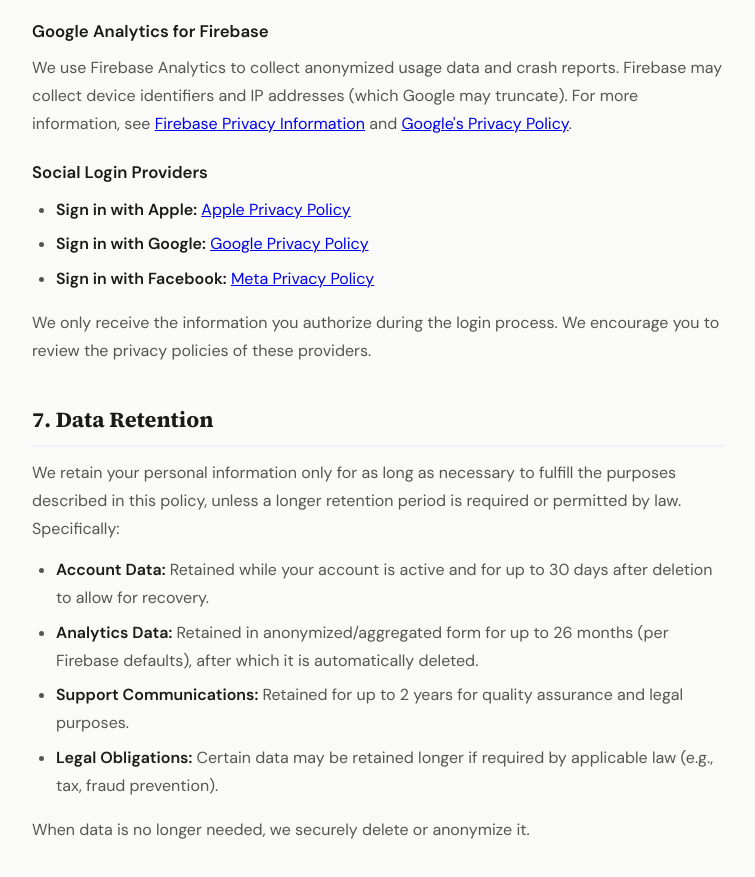
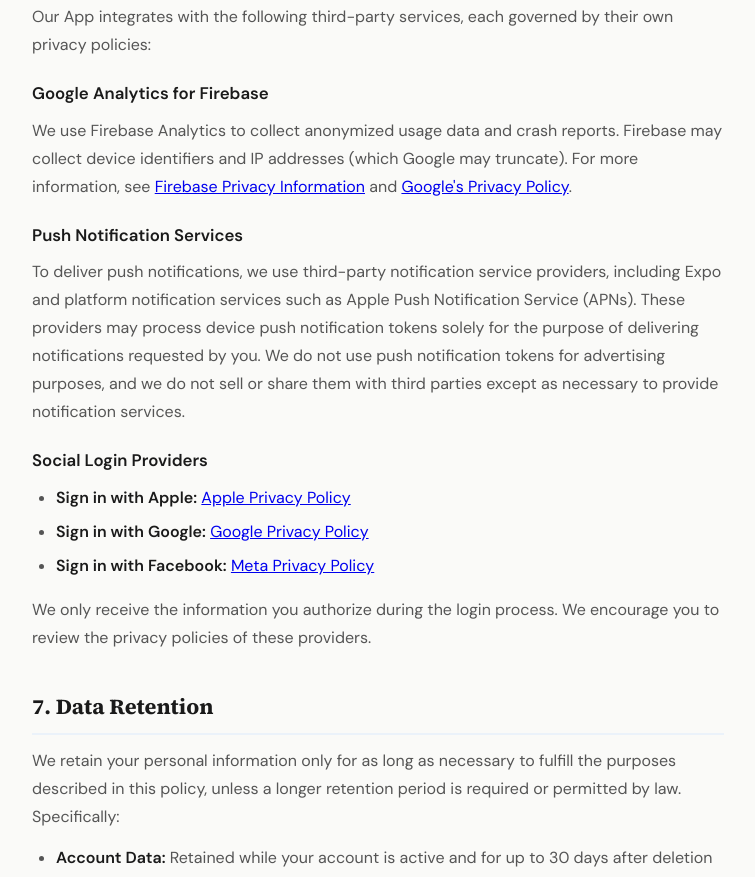
Before and after one commit to TPGLLC-dev/MagiPulse-legal, a plain HTML site: page index.html in a window 1280 px wide. Shown: the part 3784-4661 px from the top of the page, without its empty margins (262-1017 px from the left). Drawn offline with Linux system fonts and the light colour scheme.

Commit message:
Update index.html

```diff
--- a/index.html
+++ b/index.html
@@ -239,6 +239,7 @@
             <li>Communicate with you about updates, security alerts, and support.</li>
             <li>Comply with legal obligations and enforce our Terms of Service.</li>
             <li>Protect against fraud, unauthorized access, and illegal activity.</li>
+            <li>Deliver push notifications, wait time alerts, itinerary updates, and other notifications you have elected to receive.</li>
         </ul>
         <div class="callout">We do <strong>not</strong> sell your personal information to third parties. We do <strong>not</strong> use your data for targeted advertising.</div>
     </section>
@@ -275,6 +276,12 @@
 
         <h3>Google Analytics for Firebase</h3>
         <p>We use Firebase Analytics to collect anonymized usage data and crash reports. Firebase may collect device identifiers and IP addresses (which Google may truncate). For more information, see <a href="https://firebase.google.com/support/privacy" target="_blank" rel="noopener">Firebase Privacy Information</a> and <a href="https://policies.google.com/privacy" target="_blank" rel="noopener">Google's Privacy Policy</a>.</p>
+        <h3>Push Notification Services</h3>
+        <p>To deliver push notifications, we use third-party notification service providers,
+           including Expo and platform notification services such as Apple Push Notification Service (APNs).
+           These providers may process device push notification tokens solely for the purpose of delivering
+           notifications requested by you. We do not use push notification tokens for advertising purposes,
+           and we do not sell or share them with third parties except as necessary to provide notification services.</p>
 
         <h3>Social Login Providers</h3>
         <ul>
@@ -294,6 +301,7 @@
             <li><strong>Analytics Data:</strong> Retained in anonymized/aggregated form for up to 26 months (per Firebase defaults), after which it is automatically deleted.</li>
             <li><strong>Support Communications:</strong> Retained for up to 2 years for quality assurance and legal purposes.</li>
             <li><strong>Legal Obligations:</strong> Certain data may be retained longer if required by applicable law (e.g., tax, fraud prevention).</li>
+            <li><strong>Push Notification Tokens:</strong> Retained only for as long as necessary to provide notification services or until notifications are disabled, the App is uninstalled, or the associated account is deleted.</li>
         </ul>
         <p>When data is no longer needed, we securely delete or anonymize it.</p>
     </section>
```
